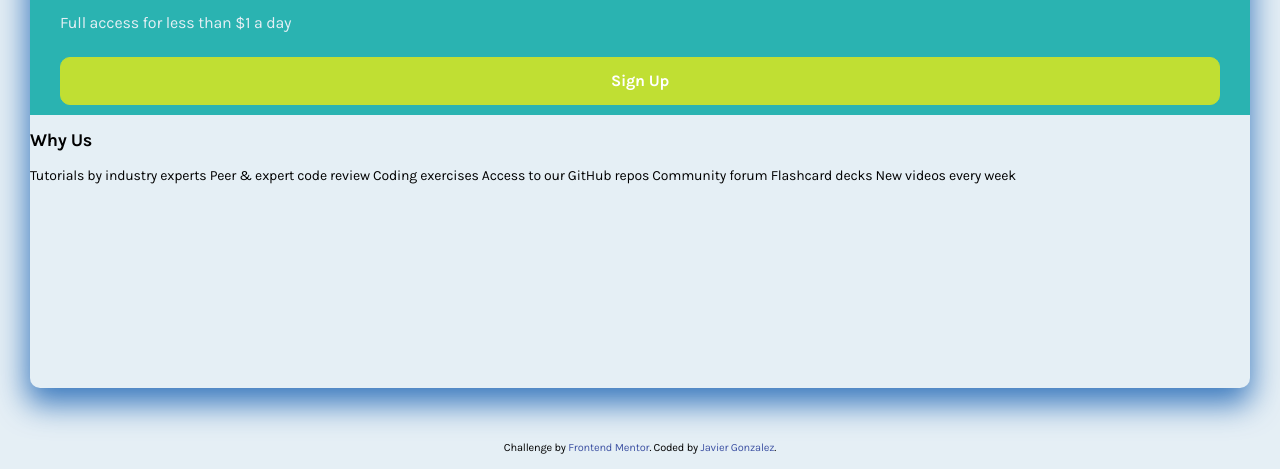
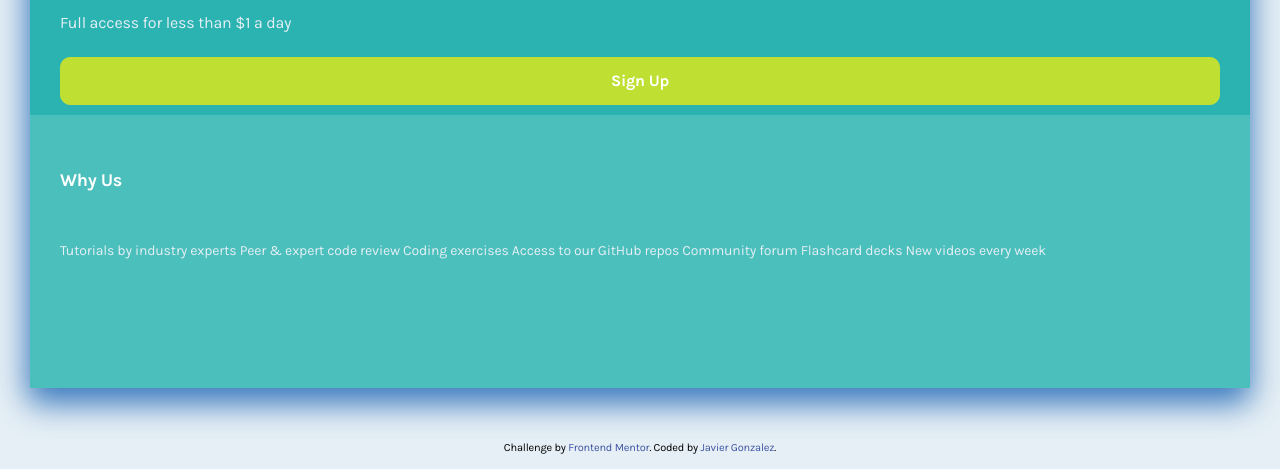
Before and after one commit to Grymbo/single-price-grid-component, a plain HTML site: page index.html in a window 1280 px wide. Shown: the part 480-949 px from the top of the page. Drawn offline with Linux system fonts and the light colour scheme.

Commit message:
update to description

```diff
--- a/css/style.css
+++ b/css/style.css
@@ -72,10 +72,7 @@ p {
     box-shadow: -1px 14px 31px 2px rgba(0,81,171,0.75);
     -webkit-box-shadow: -1px 14px 31px 2px rgba(0,81,171,0.75);
     -moz-box-shadow: -1px 14px 31px 2px rgba(0,81,171,0.75);
-
     border-radius: 1rem;
-
-    /*height: calc(100vh - 10rem);*/
 }
 /****************************** grid ***************************************/
 .grid {
@@ -131,11 +128,13 @@ p {
 
 /************************************** Description *************************************/
 .descriptio {
-
+    background-color: var(--blueContent);
+    padding: 4rem 12rem 1rem 3rem;
 }
 .descriptio__title {
-
+    color: var(--whiteColor);
 }
 .description__info {
-
+    margin-top: 5rem;
+    color: var(--greySecond);
 }
```
